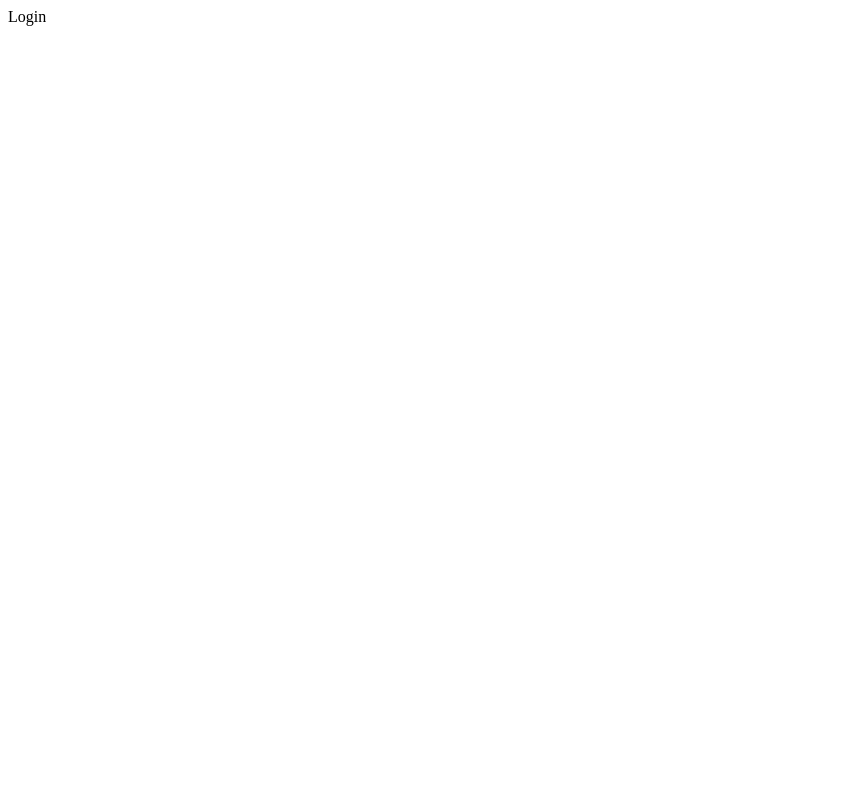
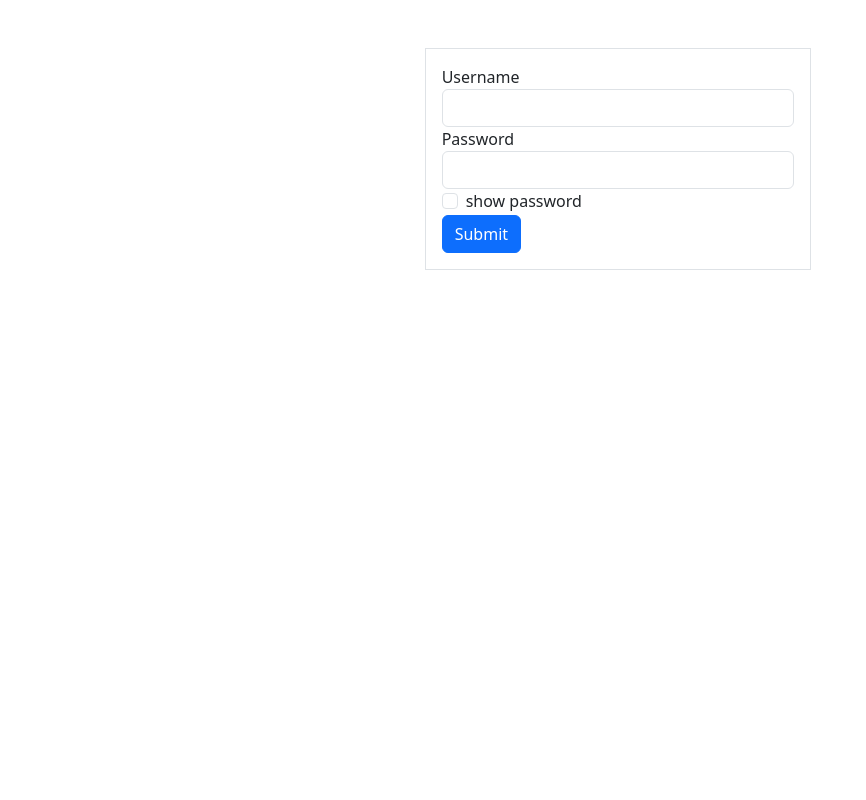
Before and after one commit to akim-nyoni/my.erp, a Django app: page / in a window 1280 px wide. Before the commit the part shown is almost empty. Shown: the whole page, without its empty margins (0-866 px from the left). Run offline with Django 5.2, Linux system fonts and the light colour scheme.

Commit message:
Bootstrap Login Form

```diff
--- a/erp/settings.py
+++ b/erp/settings.py
@@ -115,3 +115,6 @@ USE_TZ = True
 # https://docs.djangoproject.com/en/6.0/howto/static-files/
 
 STATIC_URL = 'static/'
+STATICFILES_DIRS = [
+    BASE_DIR / "static",
+]
--- a/templates/accounts/login.html
+++ b/templates/accounts/login.html
@@ -1,3 +1,38 @@
-{%load static%}
+{% load static %}
 
-Login
+<!doctype html>
+<html>
+<head>
+  <meta charset="utf-8">
+  <title>Login Form</title>
+  <link rel="stylesheet" href="{% static 'css/style.css' %}">
+  <link href="https://cdn.jsdelivr.net/npm/bootstrap@5.3.8/dist/css/bootstrap.min.css" rel="stylesheet" integrity="sha384-sRIl4kxILFvY47J16cr9ZwB07vP4J8+LH7qKQnuqkuIAvNWLzeN8tE5YBujZqJLB" crossorigin="anonymous">
+</head>
+<body>
+    <div class="container m-5">
+        <div class="row">
+            <div class="col"></div>
+            <div class="col border p-3">
+                <form>
+                    <div class="form-group">
+                        <label for="exampleInputEmail1">Username</label>
+                        <input type="email" class="form-control" id="exampleInputEmail1" aria-describedby="emailHelp">
+                    </div>
+                    <div class="form-group">
+                        <label for="exampleInputPassword1">Password</label>
+                        <input type="password" class="form-control" id="exampleInputPassword1">
+                    </div>
+                    <div class="form-group form-check">
+                        <input type="checkbox" class="form-check-input" id="exampleCheck1">
+                        <label class="form-check-label" for="exampleCheck1">show password</label>
+                    </div>
+                    <button type="submit" class="btn btn-primary">Submit</button>
+                </form>
+            </div>
+            <div class="col"></div>
+        </div>
+    </div>
+
+    <script src="https://cdn.jsdelivr.net/npm/bootstrap@5.3.8/dist/js/bootstrap.bundle.min.js" integrity="sha384-FKyoEForCGlyvwx9Hj09JcYn3nv7wiPVlz7YYwJrWVcXK/BmnVDxM+D2scQbITxI" crossorigin="anonymous"></script>
+</body>
+</html>
```
